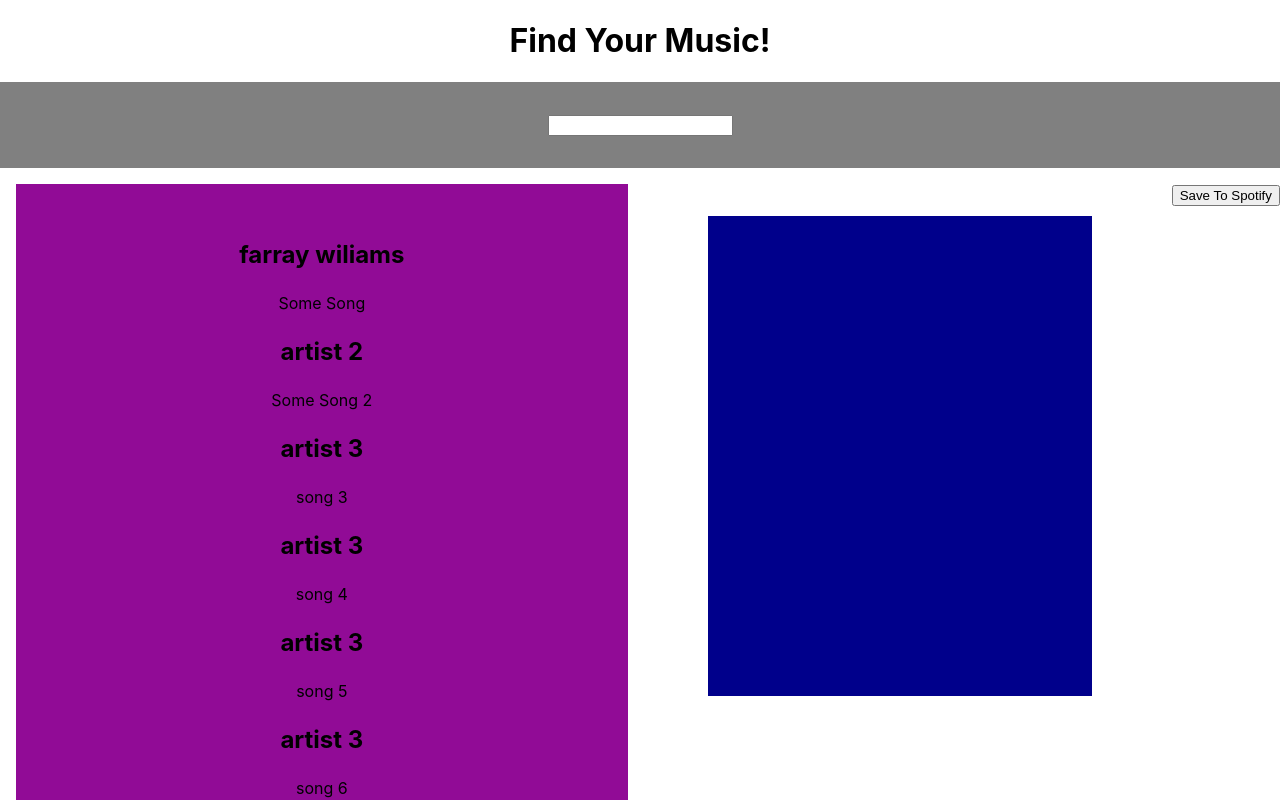
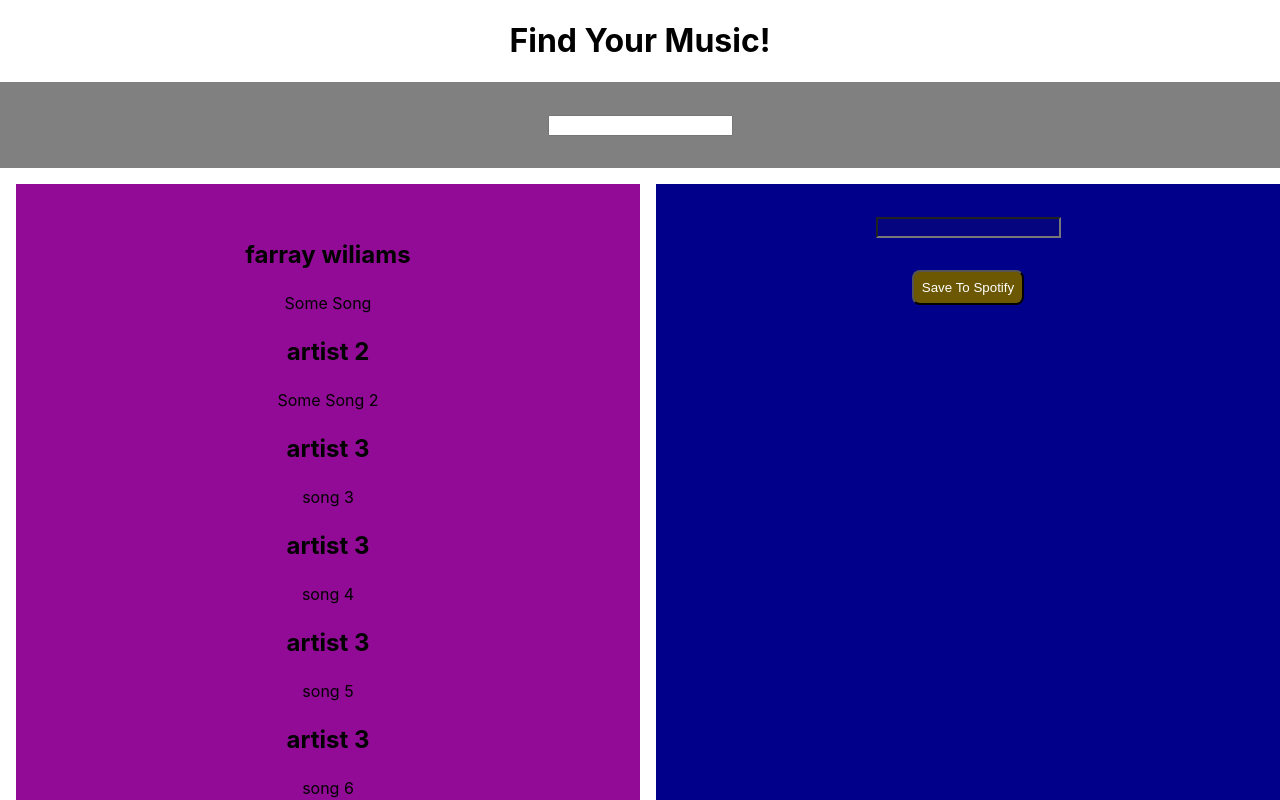
Before and after one commit to Jani-B/jammming, a React (Create React App) app: page / in a window 1280 px wide. Shown: the top 800 px of the page. Built offline with nearby package versions, Linux system fonts and the light colour scheme.

Commit message:
added removal and adding to playlist and some css

```diff
--- a/src/App.css
+++ b/src/App.css
@@ -45,6 +45,15 @@
   list-style-type: none;
 }
 
+.resultsDiv :hover {
+  background-color: rgb(108, 4, 111);
+  cursor: pointer;
+}
+
+.tracksDiv :hover{
+  background-color: rgb(108, 4, 111);
+}
+
 .SearchResults {
   margin: 2rem 5rem;
   width: 30%;
@@ -75,6 +84,26 @@
   background-color: darkblue;
 }
 
+.tracks {
+  margin-left: 1rem;
+  margin-bottom: 1rem;
+  padding: 2rem;
+  flex: 30%;
+  background-color: darkblue;
+  text-align: center;
+  color: white;
+}
+
+.tracks p {
+  margin: 0;
+  padding: 0;
+  padding-bottom: 1rem;
+}
+
+.tracks li {
+  list-style-type: none;
+}
+
 .TrackList {
   margin: 2rem 5rem;
   flex: 30%;
@@ -96,3 +125,25 @@
   padding: 0;
   padding-bottom: 1rem;
 }
+
+.tracklistName {
+  background-color: rgb(5, 5, 127);
+  color: white;
+
+}
+
+.SaveToSpotify {
+  margin: 2rem;
+  background-color: rgb(108, 88, 2);
+  color: white;
+  padding: 0.5rem;
+  border-radius: 0.5rem;
+}
+
+.artistPar {
+
+}
+
+.titlePar {
+
+}
--- a/src/App.js
+++ b/src/App.js
@@ -1,23 +1,25 @@
-import React, { useState } from 'react';
+import React, { useState} from 'react';
 import './App.css';
 import SearchInput from './SearchBar'
 import SearchResults from './SearchResults'
+import Tracks from './Track'
 
 
 
 function App() {
   const [result, setResult] = useState([]);
+  const [addTracks, setAddTracks] = useState([])
 
+  console.log(addTracks)
 
   return (
     <div className="App">
       <h1>Find Your Music!</h1>
         <SearchInput setResults={setResult} />
-        <SearchResults results={result} />
-      <div className="Playlist"></div>
-      <div className="Track"></div>
+        <SearchResults results={result} setAddTracks={setAddTracks}/>
+        <Tracks addTracks={addTracks} removeTracks={setAddTracks} />
       <div>
-      <button className="SaveToSpotify">Save To Spotify</button>
+
       </div>
     </div>
   );
--- a/src/SearchResults.js
+++ b/src/SearchResults.js
@@ -1,14 +1,52 @@
-import React from "react";
+import React, { useState, useEffect} from "react";
 
 
 
 
-const SearchResults = ({results}) => {
+const SearchResults = ({results, setAddTracks}) => {
+    const [unique, setUnique] = useState([]); //to add the chosen items
 
+    async function setTracks (e) {
+        try{
+        if (!e.target.id) { //if the current div does not have ID it will choose the id of parent element (because only the parent div has id and the p element not)
+            const stringToNumber= Number(e.target.parentNode.id) //lets make the id from string to number
+            const testing = await results.find(item => item.id === stringToNumber) //compare result items to the id we clicked to find same item from the results
+
+           if (stringToNumber !== setAddTracks.id){
+            setUnique((prevAddTracks) => [...prevAddTracks, testing]);
+            //here we add the chosen and earlier chosen items to the unique variable
+
+        }
+
+        } else { //this is if we pressed the div that has the id (parent element)
+            const stringToNumber= Number(e.target.id)
+            const testing = await results.find(item => item.id === stringToNumber)
+           setUnique((prevAddTracks) => [...prevAddTracks, testing])
+
+
+        }} catch (error) {
+            console.log(error);
+        }
+    };
+
+    useEffect(() => {
+        const getUniqueValues = (array) => ( //created a function that will take an array and remove dublicates
+            [...new Set(array)]
+            );
+        const testingArray = getUniqueValues(unique) //remove dublicates from unique
+
+            const array = Array.from(testingArray) //return the Set to array
+
+            setAddTracks(array) //add the array to setAddTracks which is prop that is created in app.js
+
+    }, [unique, setAddTracks]) //fires only if these 2 has somethig changed
+
+
+    console.log(unique)
     return (
         <>
         <div className="results">
-        <div>{results.map(item => <li className={`artist ${item.id}`} key={`artist ${item.id}`}><p className="artistPar">{item.artist}</p> <p className="titlePar">{item.title}</p></li>)}</div>
+        <div className="resultsDiv" onClick={setTracks}>{results.map(item => <li className={`artist ${item.id}`} key={item.id} id={item.id} ><p className="artistPar">{item.artist}</p> <p className="titlePar">{item.title}</p></li>)}</div>
         </div>
         </>
 
--- a/src/Track.js
+++ b/src/Track.js
@@ -0,0 +1,40 @@
+import {useState, useEffect} from "react";
+
+function Tracks({addTracks, removeTracks}) {
+    const [trackRemove, setTrackRemove] = useState ([]);
+
+
+    function removeTrack (e) {
+        if (!e.target.id) { //if the current div does not have ID it will choose the id of parent element (because only the parent div has id and the p element not)
+            const stringToNumber= Number(e.target.parentNode.id) //lets make the id from string to number
+            const testing = addTracks.find(item => item.id === stringToNumber)
+
+            setTrackRemove(testing);
+        }else { //this is if we pressed the div that has the id (parent element)
+            const stringToNumber= Number(e.target.id)
+            const testing = addTracks.find(item => item.id === stringToNumber)
+
+            setTrackRemove(testing);
+        }
+        }
+
+        useEffect(() => {
+            removeTracks((prevAddTracks) => prevAddTracks.filter((currentTrack) => currentTrack !== trackRemove))
+        }, [trackRemove, removeTracks])
+
+    if(addTracks){
+
+    return (
+        <>
+        <div className="tracks" onClick={removeTrack}>
+            <input className="tracklistName"></input>
+           <div className="tracksDiv">{addTracks.map(item => <li className={`chosen artist ${item.id}`} key={`choose ${item.id}`} id={item.id}><h2>{item.artist}</h2><p>{item.title}</p></li>)}</div>
+            <button className="SaveToSpotify">Save To Spotify</button>
+        </div>
+        </>
+    )
+}
+
+}
+
+export default Tracks;
```
